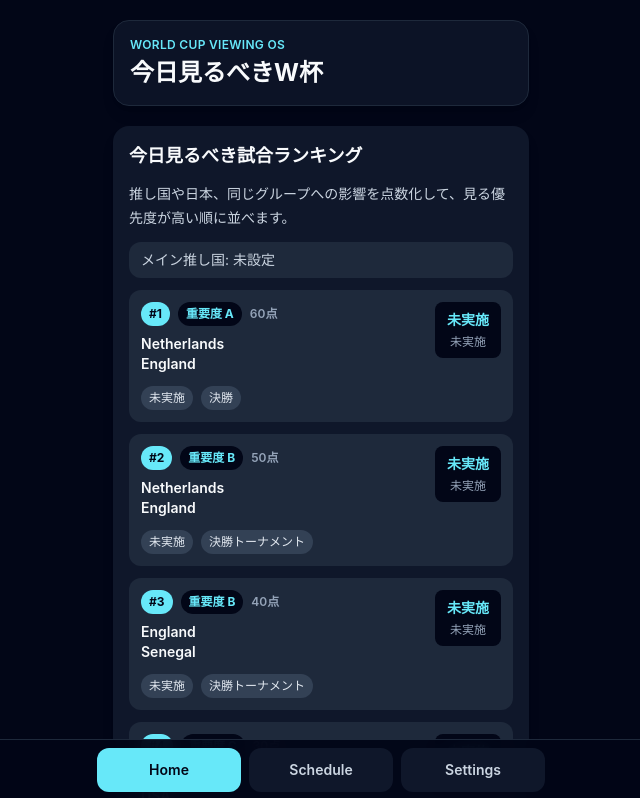
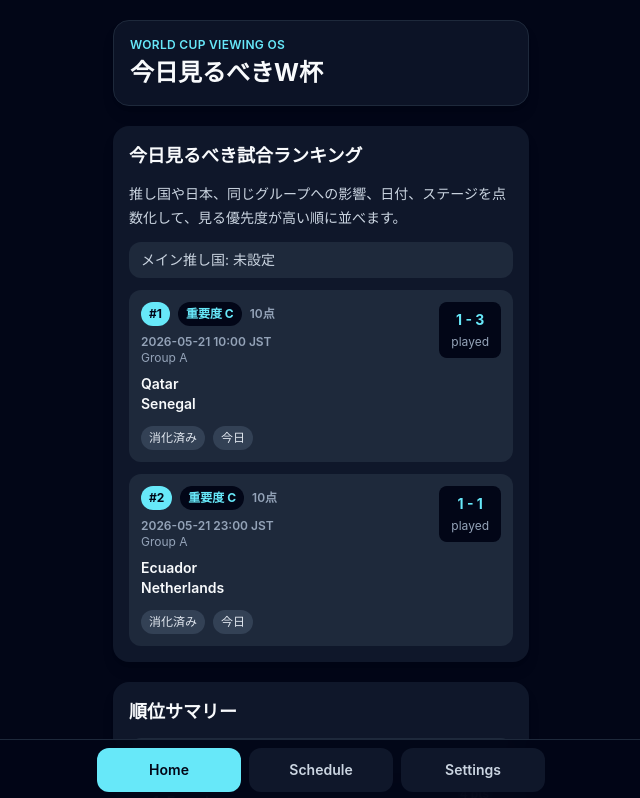
Before and after one commit to semflactal-high-roas/wc-watch-os, a React (Vite) app: page / in a window 1280 px wide. Shown: the top 798 px of the page, without its empty margins (319-959 px from the left). Built offline with nearby package versions, Linux system fonts and the light colour scheme.

Commit message:
Add date-aware match ranking UI

```diff
--- a/src/App.tsx
+++ b/src/App.tsx
@@ -1,15 +1,21 @@
 import { useEffect, useMemo, useState } from 'react';
 import { loadAppData } from './data/loader';
+import { filterTodayMatches, filterUpcomingMatches } from './logic/dateFilters';
 import { rankMatchesByImportance, type MatchWithImportance } from './logic/matchImportance';
 import { computeGroupStandings } from './logic/standings';
 import { rankThirdPlaceTeams } from './logic/thirdPlaceRanking';
-import type { AppData, Match, StandingRow, Team } from './types';
+import type { AppData, Match, MatchStage, StandingRow, Team } from './types';
 
 type Tab = 'home' | 'schedule' | 'settings';
 
 type UserPreferences = {
   mainFavoriteTeamId: string;
   selectedTeamIds: string[];
+};
+
+type HomeRanking = {
+  matches: MatchWithImportance[];
+  isFallback: boolean;
 };
 
 const preferencesKey = 'wc-watch-os:userPreferences';
@@ -24,6 +30,16 @@ const tabs: { id: Tab; label: string }[] = [
   { id: 'schedule', label: 'Schedule' },
   { id: 'settings', label: 'Settings' },
 ];
+
+const stageLabels: Record<MatchStage, string> = {
+  group: 'Group',
+  round_of_32: 'Round of 32',
+  round_of_16: 'Round of 16',
+  quarter_final: 'Quarter-final',
+  semi_final: 'Semi-final',
+  third_place: 'Third-place match',
+  final: 'Final',
+};
 
 const readPreferences = (): UserPreferences => {
   if (typeof window === 'undefined') return defaultPreferences;
@@ -57,11 +73,21 @@ const formatRecord = (row: StandingRow): string => {
   return `${row.won}勝 ${row.draw}分 ${row.lost}敗`;
 };
 
+const formatMatchDateTime = (match: Match): string => {
+  return `${match.date} ${match.kickoffTimeJST} JST`;
+};
+
+const formatMatchStage = (match: Match): string => {
+  if (match.stage === 'group' && match.groupId) return `Group ${match.groupId}`;
+  return stageLabels[match.stage];
+};
+
 function App() {
   const [data, setData] = useState<AppData | null>(null);
   const [error, setError] = useState<string>('');
   const [activeTab, setActiveTab] = useState<Tab>('home');
   const [preferences, setPreferences] = useState<UserPreferences>(() => readPreferences());
+  const today = useMemo(() => new Date(), []);
 
   useEffect(() => {
     loadAppData().then(setData).catch((e: Error) => setError(e.message));
@@ -93,8 +119,30 @@ function App() {
 
   const rankedMatches = useMemo(() => {
     if (!data) return [];
-    return rankMatchesByImportance(data.matches, data.teams, data.groups, preferences);
-  }, [data, preferences]);
+    return rankMatchesByImportance(data.matches, data.teams, data.groups, preferences, today);
+  }, [data, preferences, today]);
+
+  const homeRanking = useMemo<HomeRanking>(() => {
+    if (!data) return { matches: [], isFallback: false };
+
+    const todayMatches = filterTodayMatches(data.matches, today);
+    if (todayMatches.length > 0) {
+      return {
+        matches: rankMatchesByImportance(todayMatches, data.teams, data.groups, preferences, today),
+        isFallback: false,
+      };
+    }
+
+    const upcomingMatches = filterUpcomingMatches(data.matches, today);
+    const nextMatch = upcomingMatches[0];
+    if (!nextMatch) return { matches: rankedMatches.slice(0, 5), isFallback: true };
+
+    const nextDateMatches = upcomingMatches.filter((match) => match.date === nextMatch.date);
+    return {
+      matches: rankMatchesByImportance(nextDateMatches, data.teams, data.groups, preferences, today),
+      isFallback: true,
+    };
+  }, [data, preferences, rankedMatches, today]);
 
   if (error) return <div className="p-6">Error: {error}</div>;
   if (!data) return <div className="p-6">Loading...</div>;
@@ -111,7 +159,7 @@ function App() {
           <HomeScreen
             data={data}
             preferences={preferences}
-            rankedMatches={rankedMatches}
+            homeRanking={homeRanking}
             standings={standings}
             thirdPlace={thirdPlace}
           />
@@ -148,12 +196,12 @@ function App() {
 type HomeScreenProps = {
   data: AppData;
   preferences: UserPreferences;
-  rankedMatches: MatchWithImportance[];
+  homeRanking: HomeRanking;
   standings: { groupId: string; rows: StandingRow[] }[];
   thirdPlace: StandingRow[];
 };
 
-function HomeScreen({ data, preferences, rankedMatches, standings, thirdPlace }: HomeScreenProps) {
+function HomeScreen({ data, preferences, homeRanking, standings, thirdPlace }: HomeScreenProps) {
   const favoriteName = preferences.mainFavoriteTeamId
     ? teamName(data.teams, preferences.mainFavoriteTeamId)
     : '未設定';
@@ -163,11 +211,16 @@ function HomeScreen({ data, preferences, rankedMatches, standings, thirdPlace }:
       <section className="space-y-3 rounded-2xl bg-slate-900 p-4 shadow-lg">
         <h2 className="text-lg font-semibold">今日見るべき試合ランキング</h2>
         <p className="text-sm leading-6 text-slate-300">
-          推し国や日本、同じグループへの影響を点数化して、見る優先度が高い順に並べます。
+          推し国や日本、同じグループへの影響、日付、ステージを点数化して、見る優先度が高い順に並べます。
         </p>
+        {homeRanking.isFallback && (
+          <p className="rounded-xl border border-amber-300/30 bg-amber-300/10 px-3 py-2 text-sm text-amber-100">
+            今日の対象試合がないため、直近の注目試合を表示しています。
+          </p>
+        )}
         <p className="rounded-xl bg-slate-800 px-3 py-2 text-sm text-slate-300">メイン推し国: {favoriteName}</p>
         <div className="space-y-3">
-          {rankedMatches.slice(0, 5).map((match) => (
+          {homeRanking.matches.slice(0, 5).map((match) => (
             <MatchCard key={match.id} match={match} teams={data.teams} showRank />
           ))}
         </div>
@@ -315,6 +368,8 @@ function MatchCard({ match, teams, compact = false, showRank = false }: MatchCar
               <span className="text-xs font-semibold text-slate-400">{importance.importanceScore}点</span>
             )}
           </div>
+          <p className="text-xs font-semibold text-slate-400">{formatMatchDateTime(match)}</p>
+          <p className="mb-2 text-xs text-slate-400">{formatMatchStage(match)}</p>
           <p className="truncate text-sm font-semibold">{teamName(teams, match.homeTeamId)}</p>
           <p className="truncate text-sm font-semibold">{teamName(teams, match.awayTeamId)}</p>
           {importance && !compact && (
```
